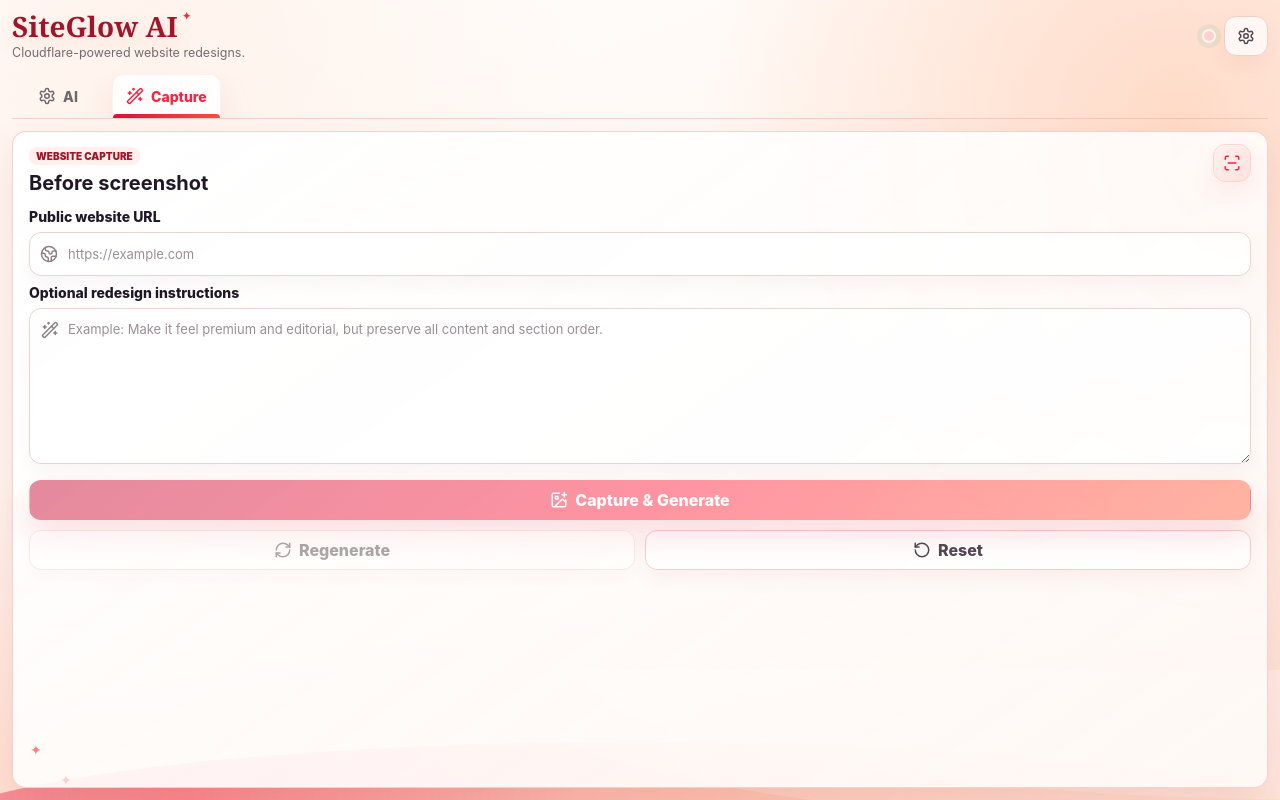
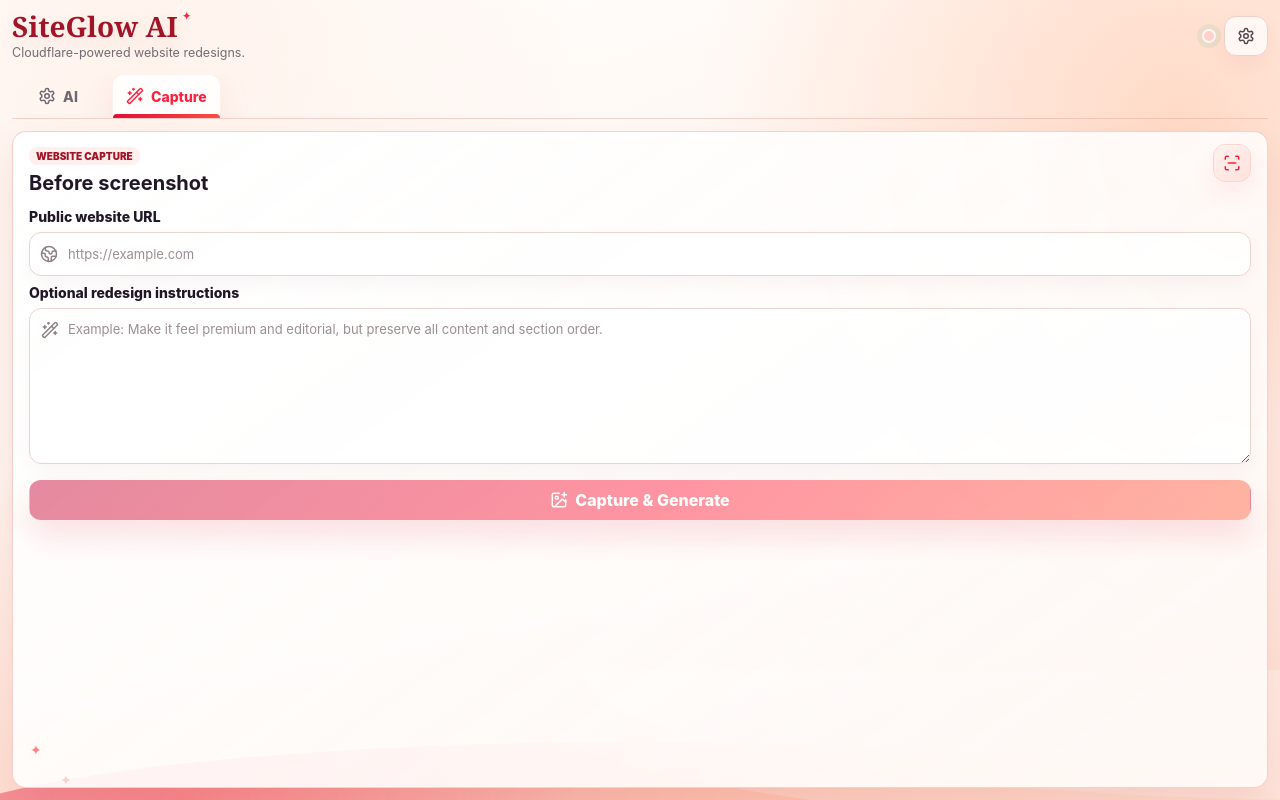
Before and after one commit to rowenapinto001/SiteGlow-AI, a React (Vite) app: page / in a window 1280 px wide. Built offline with nearby package versions, Linux system fonts and the light colour scheme; no server answers.

Commit message:
fix(ui): remove secondary capture actions

```diff
--- a/src/App.tsx
+++ b/src/App.tsx
@@ -1,4 +1,4 @@
-import { Download, Globe2, ImagePlus, RefreshCw, RotateCcw, ScanLine, Settings, WandSparkles } from 'lucide-react';
+import { Download, Globe2, ImagePlus, ScanLine, Settings, WandSparkles } from 'lucide-react';
 import { useEffect, useMemo, useRef, useState } from 'react';
 import { AiConfig } from './components/AiConfig';
 import { ComparisonSlider } from './components/ComparisonSlider';
@@ -113,14 +113,6 @@
     } catch (caught) {
       setError(caught as SiteGlowError);
     }
-  }
-
-  function reset() {
-    setCapture(null);
-    setAfterDataUrl(null);
-    setOutputText(null);
-    setError(null);
-    setStage('idle');
   }
 
   return (
@@ -247,12 +239,6 @@
               <button className="primary" onClick={() => runFlow(false)} disabled={!canGenerate}>
                 <ImagePlus size={18} /> Capture & Generate
               </button>
-              <button onClick={() => runFlow(true)} disabled={!capture || stage !== 'idle' || config.connectionState !== 'active'}>
-                <RefreshCw size={18} /> Regenerate
-              </button>
-              <button onClick={reset} disabled={stage !== 'idle'}>
-                <RotateCcw size={18} /> Reset
-              </button>
             </div>
 
           </div>
```
